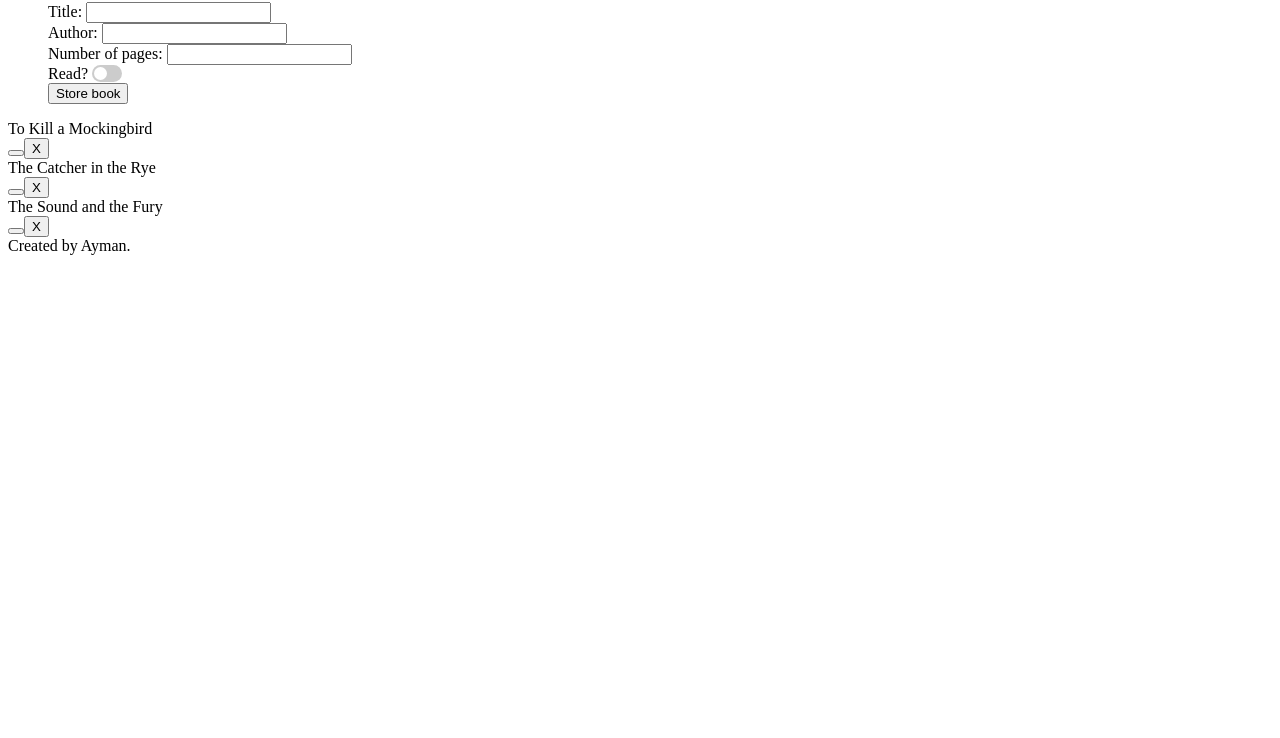
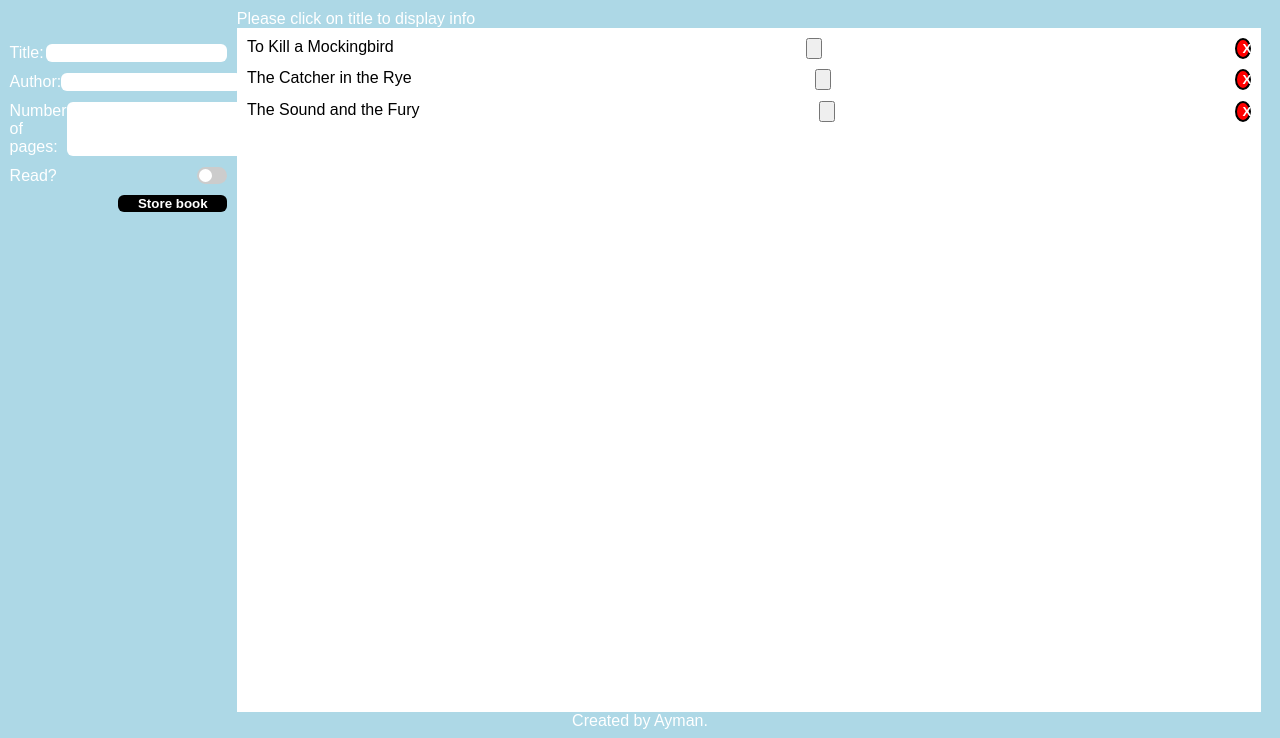
Before and after one commit to Ayman-C/odin-library, a plain HTML site: page index.html in a window 1280 px wide. Shown: the part 78-816 px from the top of the page. Drawn offline with Linux system fonts and the light colour scheme.

Commit message:
Add basic style

```diff
--- a/index.html
+++ b/index.html
@@ -7,7 +7,8 @@
     <script src="script.js" defer></script>
 </head>
 <body>
-    <h1>my little bookshelf</h1>
+    <h1>my bookshelf</h1>
+    <p>Please click on title to display info</p>
     <div class="libraryContainer">
         <form class="newBookForm" >
             <ul>
--- a/styles.css
+++ b/styles.css
@@ -1,6 +1,88 @@
+body {
+    height: 100vh;
+    display: flex;
+    flex-direction: column;
+    background-color: lightblue;
+    font-family: Arial, Helvetica, sans-serif;
+    color: white;
+    margin-left: 0;
+    margin-right: 0;
+}
+h1, footer {
+    align-self: center;
+}
+.libraryContainer {
+    display:flex;
+    flex:1;
+}
+
+p {
+    margin: 0 18.5%;
+}
+.newBookForm {
+    width: 17%;
+    margin: 0 0.75%;
+
+}
+li {
+    display: flex;
+    flex-direction: row;
+    justify-content:space-between;
+    margin-top: 5%;
+}
+input , #submitData{
+    border-radius: 6px;
+    border-style: none;
+}
+
+
 ul {
     list-style-type: none;
+    padding: 0;
 }
+
+#submitData {
+    margin-left: auto;
+    width: 50%;
+    background-color: black;
+    color:white;
+    font-weight: bold;
+}
+
+#submitData:hover {
+    margin-left: auto;
+    width: 50%;
+    background-color: green;
+    color:white;
+    font-weight: bold;
+}
+
+.bookShelf {
+    width: 80%;
+    background-color: white;
+    color: black;
+}
+
+.book {
+    display:flex;
+    justify-content: space-between;
+    margin:1%
+}
+
+.delete {
+    background-color: red;
+    color:white;
+    font-weight: bold;
+    border-color: black;
+    border-style: double;
+    border-radius: 100%;
+    width: 1.25%;
+}
+
+.read{
+
+}
+
 
 
 /* The switch - the box around the slider */
```
